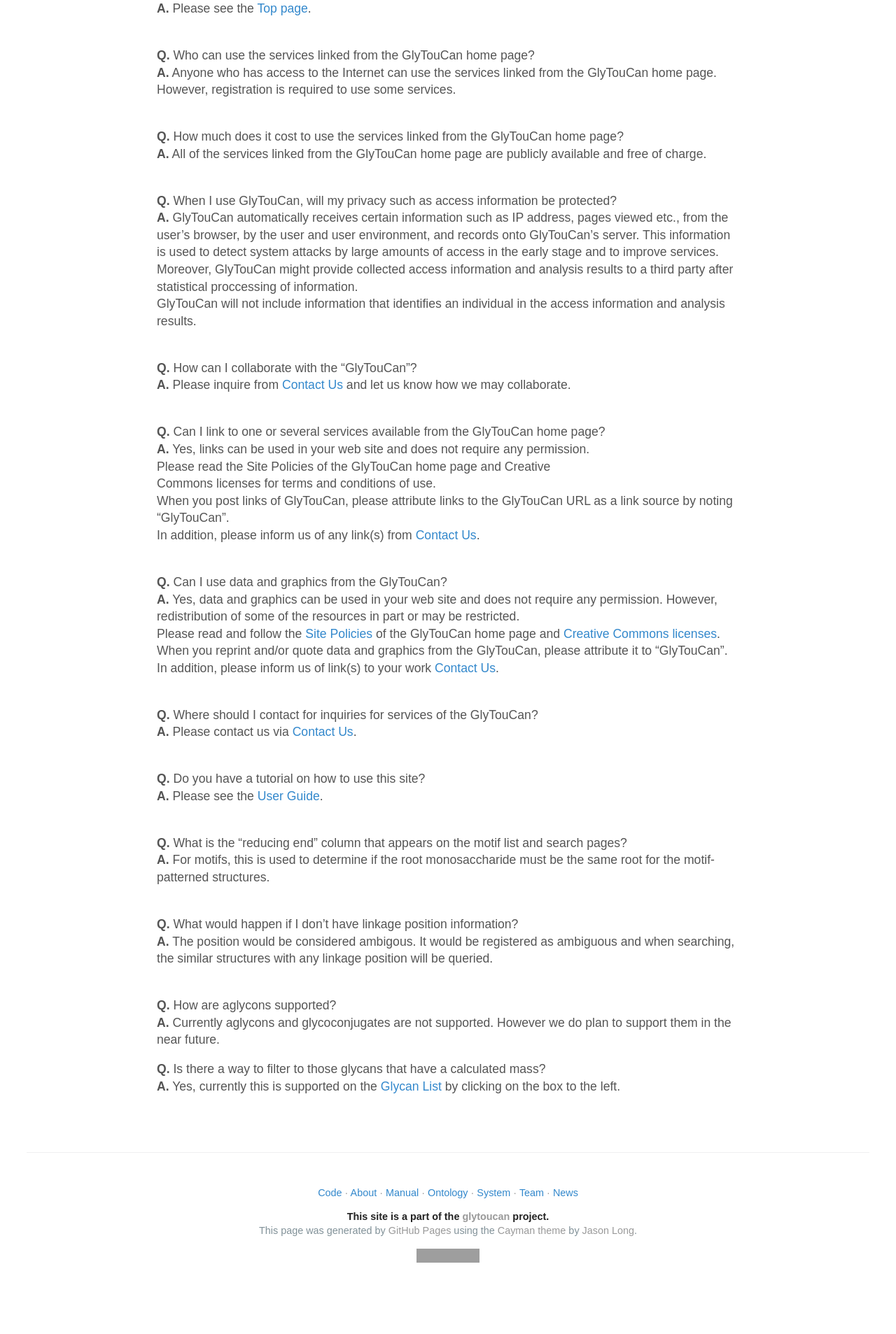
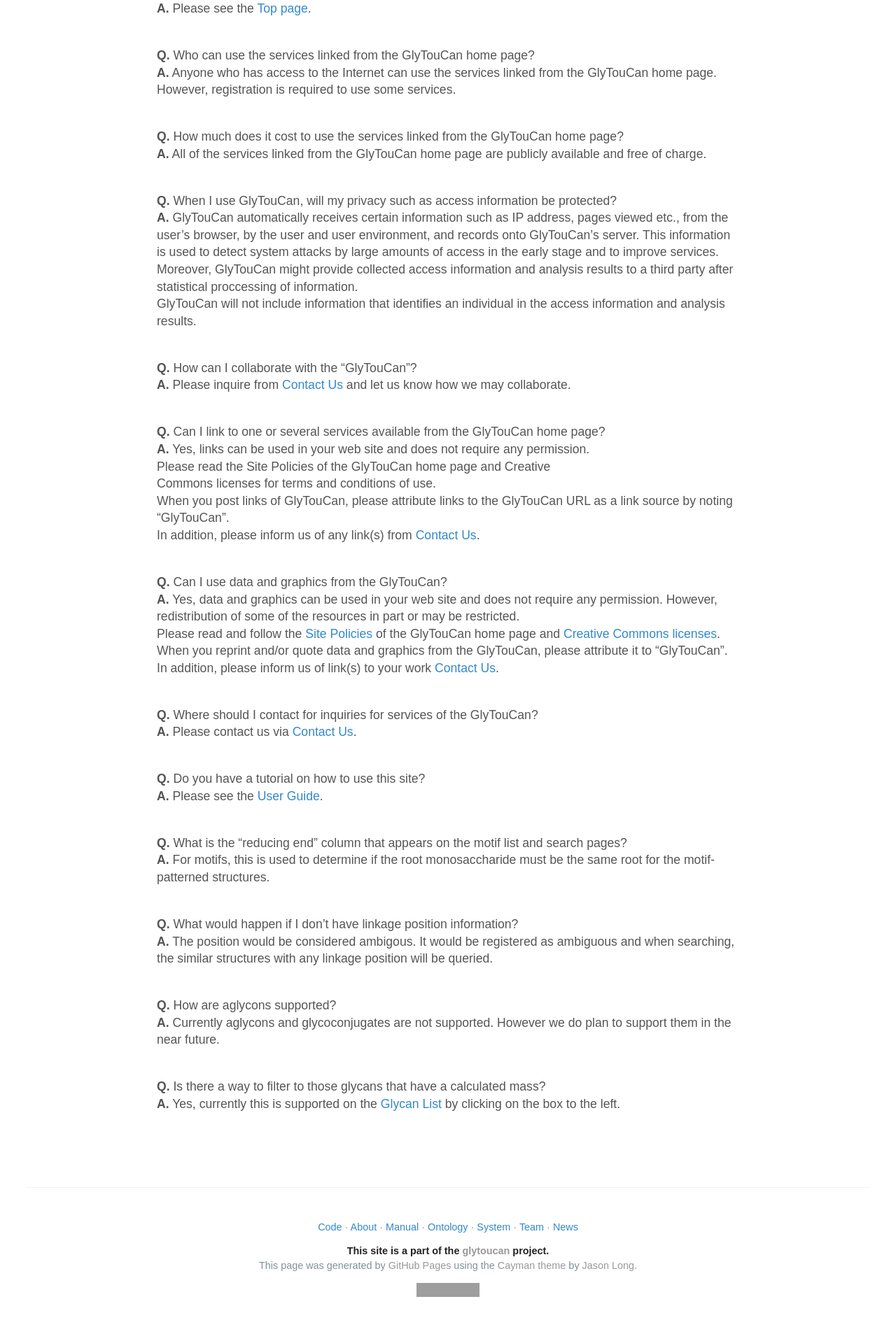
Before and after one commit to glytoucan/glytoucan, a Jekyll site: the page built from FAQ/index.md, in a window 1280 px wide. Shown: the part 727-2634 px from the top of the page at 70% size. Built offline with Jekyll 4.4.1, drawn with Linux system fonts in a browser that asks for light colours; nearby versions of some CDN libraries; before the commit the page ends 2585 px from its top, so only the background shows below that; grey boxes are pictures that could not be loaded.

Commit message:
added br
added more <br><br> to some A

```diff
--- a/FAQ/index.md
+++ b/FAQ/index.md
@@ -63,7 +63,7 @@
 **A.** The position would be considered ambigous.  It would be registered as ambiguous and when searching, the similar structures with any linkage position will be queried.<br><br>
 
 **Q.** How are aglycons supported?<br>
-**A.** Currently aglycons and glycoconjugates are not supported.  However we do plan to support them in the near future.
+**A.** Currently aglycons and glycoconjugates are not supported.  However we do plan to support them in the near future.<br><br>
 
 **Q.** Is there a way to filter to those glycans that have a calculated mass? <br>
-**A.** Yes, currently this is supported on the [Glycan List](https://glytoucan.org/Structures) by clicking on the box to the left.
+**A.** Yes, currently this is supported on the [Glycan List](https://glytoucan.org/Structures) by clicking on the box to the left.<br><br>
```
